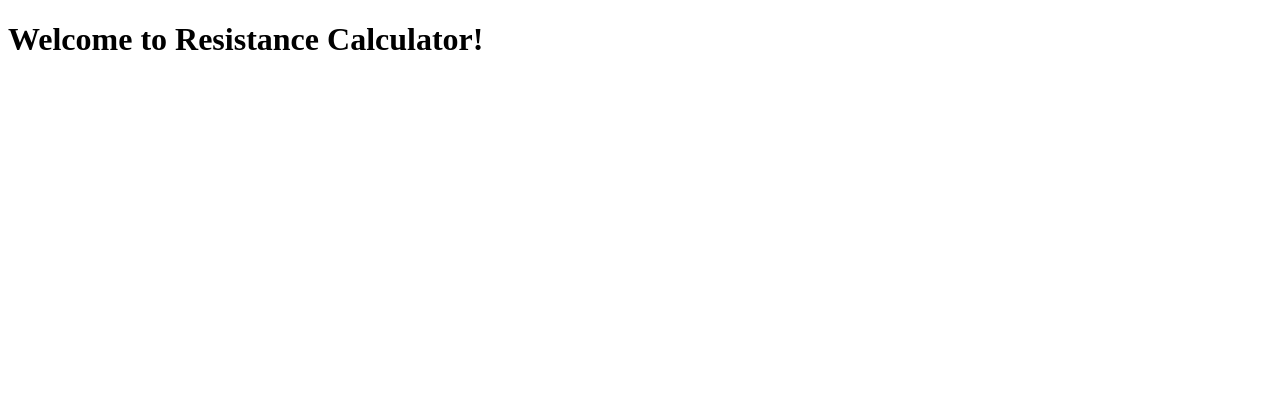
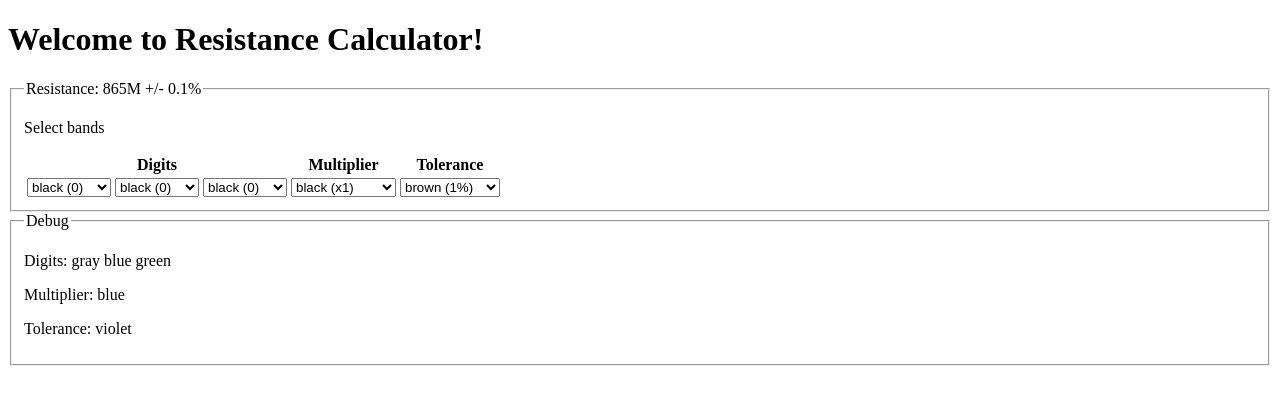
Before and after one commit to mbrown87westga/cs6261project4, an Angular app: page / in a window 1280 px wide. Shown: the top 404 px of the page. Built offline with nearby package versions, Linux system fonts and the light colour scheme.

Commit message:
Making static new site - basic setup is done

```diff
--- a/src/app/app.component.html
+++ b/src/app/app.component.html
@@ -1,3 +1,85 @@
 <div class="content">
   <h1>Welcome to Resistance Calculator!</h1>
+
+  <fieldset>
+    <legend>Resistance: 865M +/- 0.1%</legend>
+    <p>Select bands</p>
+    <table>
+      <tr>
+        <th colspan="3">Digits</th>
+    	<th>Multiplier</th>
+    	<th>Tolerance</th></tr>
+      <tr>
+        <td>
+        <select name="digit1" id="digit1">
+          <option value="black">black (0)</option>
+          <option value="brown">brown (1)</option>
+          <option value="red">red (2)</option>
+          <option value="orange">orange (3)</option>
+          <option value="yellow">yellow (4)</option>
+          <option value="green">green (5)</option>
+          <option value="blue">blue (6)</option>
+          <option value="violet">violet (7)</option>
+          <option value="grey">grey (8)</option>
+          <option value="white">white (9)</option>
+        </select></td><td>
+        <select name="digit2" id="digit2">
+          <option value="black">black (0)</option>
+          <option value="brown">brown (1)</option>
+          <option value="red">red (2)</option>
+          <option value="orange">orange (3)</option>
+          <option value="yellow">yellow (4)</option>
+          <option value="green">green (5)</option>
+          <option value="blue">blue (6)</option>
+          <option value="violet">violet (7)</option>
+          <option value="grey">grey (8)</option>
+          <option value="white">white (9)</option>
+        </select></td><td>
+        <select name="digit3" id="digit3">
+          <option value="black">black (0)</option>
+          <option value="brown">brown (1)</option>
+          <option value="red">red (2)</option>
+          <option value="orange">orange (3)</option>
+          <option value="yellow">yellow (4)</option>
+          <option value="green">green (5)</option>
+          <option value="blue">blue (6)</option>
+          <option value="violet">violet (7)</option>
+          <option value="grey">grey (8)</option>
+          <option value="white">white (9)</option>
+        </select></td><td>
+        <select name="multiplier" id="multiplier">
+          <option value="black">black (x1)</option>
+          <option value="brown">brown (x10)</option>
+          <option value="red">red (x100)</option>
+          <option value="orange">orange (x1K)</option>
+          <option value="yellow">yellow (x10K)</option>
+          <option value="green">green (x100k)</option>
+          <option value="blue">blue (x1M)</option>
+          <option value="violet">violet (x10M)</option>
+          <option value="grey">grey (x100M)</option>
+          <option value="white">white (x1G)</option>
+          <option value="gold">gold (x0.1)</option>
+          <option value="silver">silver (x0.01)</option>
+        </select></td><td>
+        <select name="tolerance" id="tolerance">
+          <option value="brown">brown (1%)</option>
+          <option value="red">red (2%)</option>
+          <option value="green">green (0.5%)</option>
+          <option value="blue">blue (0.25%)</option>
+          <option value="violet">violet (0.1%)</option>
+          <option value="grey">grey (0.05%)</option>
+          <option value="gold">gold (5%)</option>
+          <option value="silver">silver (10%)</option>
+          <option value="none">none (20%)</option>
+        </select></td>
+      </tr>
+    </table>
+  </fieldset>
+
+  <fieldset>
+    <legend>Debug</legend>
+    <p>Digits: gray blue green</p>
+    <p>Multiplier: blue</p>
+    <p>Tolerance: violet</p>
+  </fieldset>
 </div>
--- a/src/app/app.component.ts
+++ b/src/app/app.component.ts
@@ -6,5 +6,5 @@ import { Component } from '@angular/core';
   styleUrls: ['./app.component.css']
 })
 export class AppComponent {
-  title = 'cs6261project4';
+  title = 'Resistance Calculator';
 }
--- a/src/index.html
+++ b/src/index.html
@@ -2,7 +2,7 @@
 <html lang="en">
 <head>
   <meta charset="utf-8">
-  <title>Cs6261project4</title>
+  <title>Resistance Calculator</title>
   <base href="/">
   <meta name="viewport" content="width=device-width, initial-scale=1">
   <link rel="icon" type="image/x-icon" href="favicon.ico">
```
